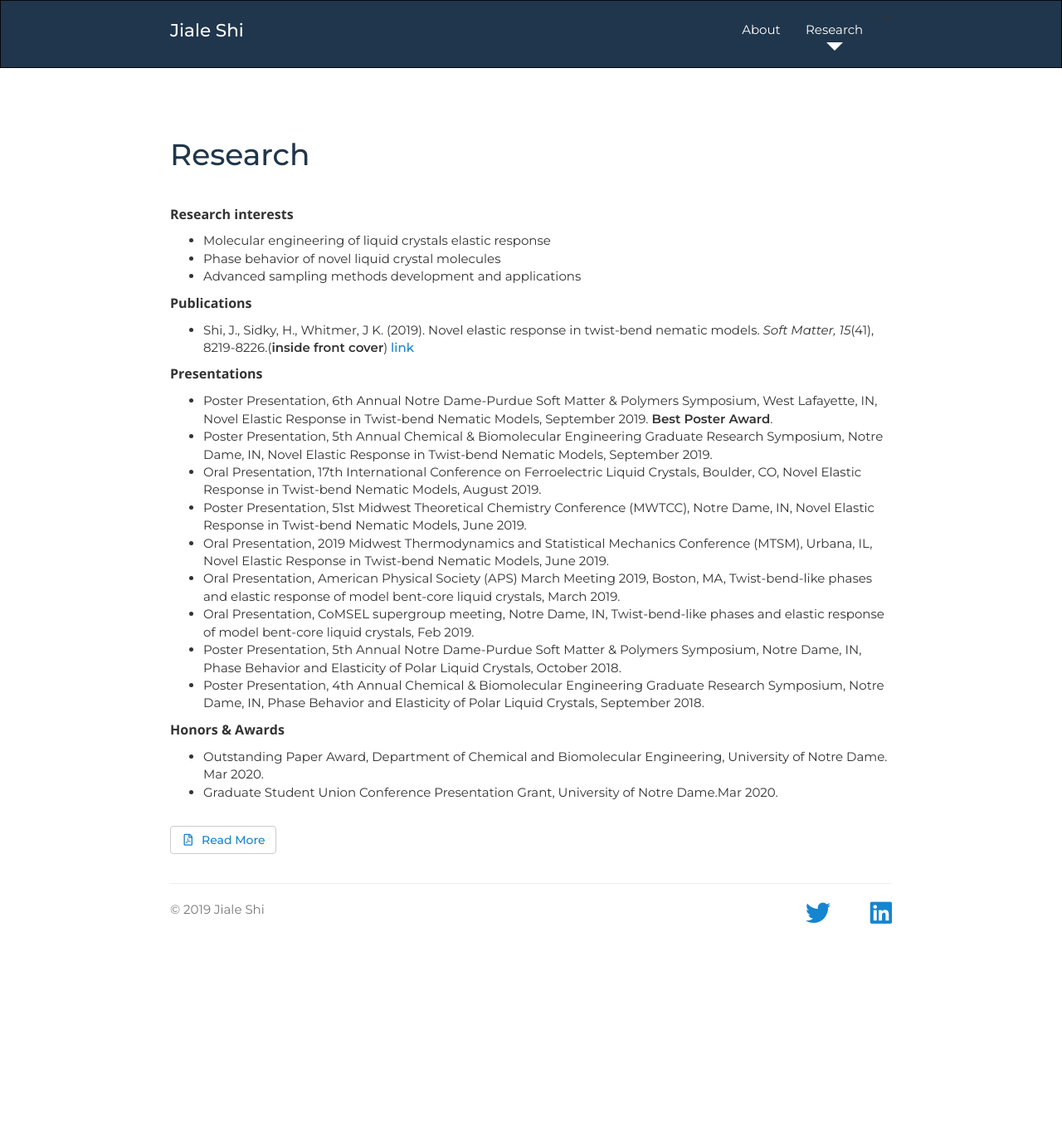
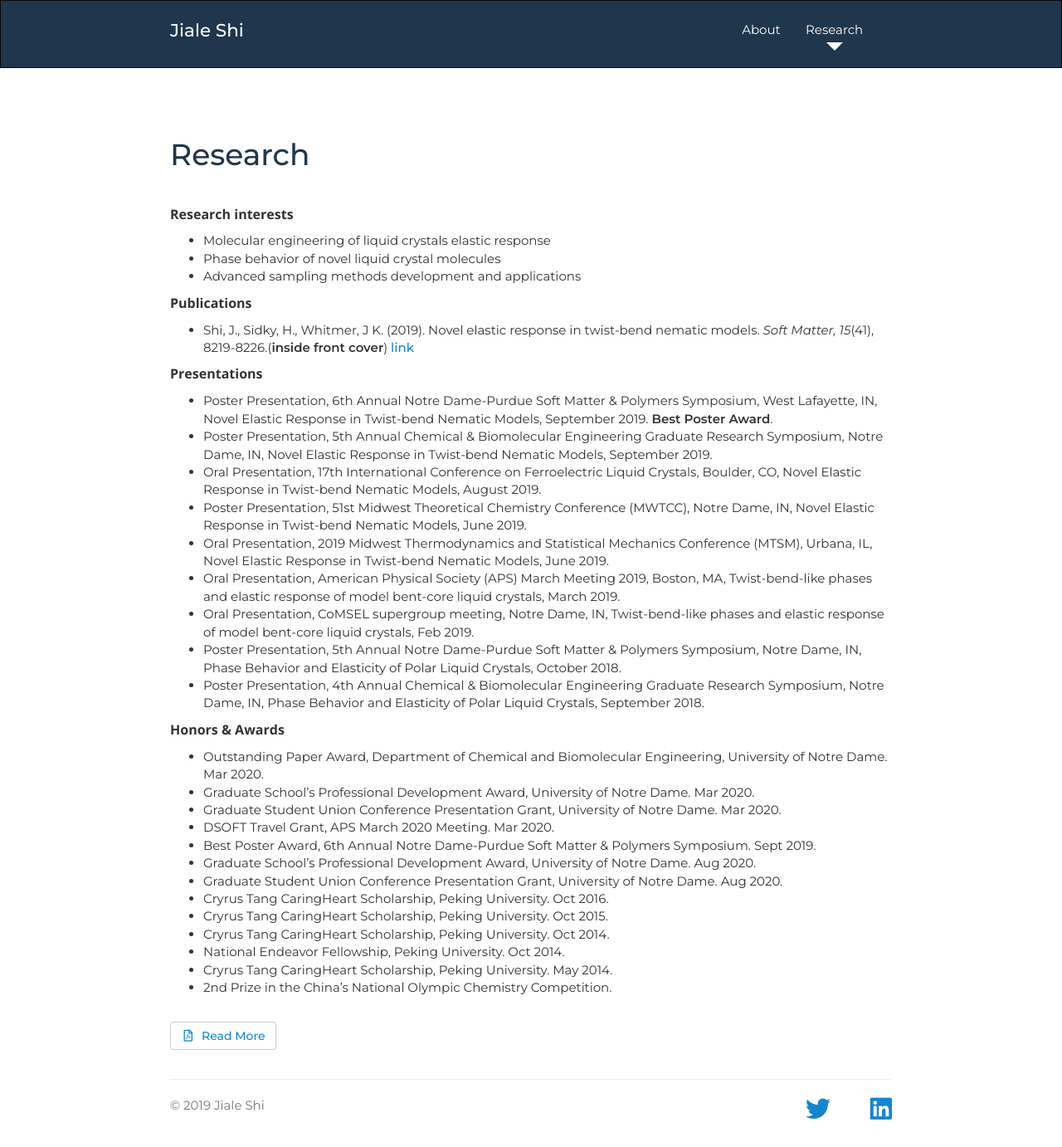
Before and after one commit to shijiale0609/shijiale0609.github.io, a Jekyll site: the page research.html, which Jekyll copies as it is, in a window 1280 px wide. Shown: the whole page at 83% size. Built offline with Jekyll 4.4.1, drawn with Linux system fonts in a browser that asks for light colours; nearby versions of some CDN libraries; a style sheet for code colours, icons or effects is not loaded; before the commit the page ends 1146 px from its top, so only the background shows below that.

Commit message:
update awards

```diff
--- a/research.html
+++ b/research.html
@@ -123,7 +123,18 @@
             <b>Honors & Awards</b>
             <ul class="push-down-1">
                <li>  Outstanding Paper Award, Department of Chemical and Biomolecular Engineering, University of Notre Dame. Mar 2020.</li>
-               <li>  Graduate Student Union Conference Presentation Grant, University of Notre Dame.Mar 2020.</li>
+               <li> Graduate School’s Professional Development Award, University of Notre Dame. Mar 2020.</li>
+               <li> Graduate Student Union Conference Presentation Grant, University of Notre Dame. Mar 2020.</li>
+               <li> DSOFT Travel Grant, APS March 2020 Meeting. Mar 2020.</li>
+               <li> Best Poster Award, 6th Annual Notre Dame-Purdue Soft Matter & Polymers Symposium. Sept 2019.</li>
+               <li> Graduate School’s Professional Development Award, University of Notre Dame. Aug 2020.</li>
+               <li> Graduate Student Union Conference Presentation Grant, University of Notre Dame. Aug 2020.</li>
+               <li> Cryrus Tang CaringHeart Scholarship, Peking University. Oct 2016. </li>
+               <li> Cryrus Tang CaringHeart Scholarship, Peking University. Oct 2015. </li>
+               <li> Cryrus Tang CaringHeart Scholarship, Peking University. Oct 2014. </li>
+               <li> National Endeavor Fellowship, Peking University. Oct 2014. </li>
+               <li> Cryrus Tang CaringHeart Scholarship, Peking University. May 2014. </li>
+               <li> 2nd Prize in the China’s National Olympic Chemistry Competition. </li>
             </ul>
 
             <!-- Dissertation abstract -->
```
